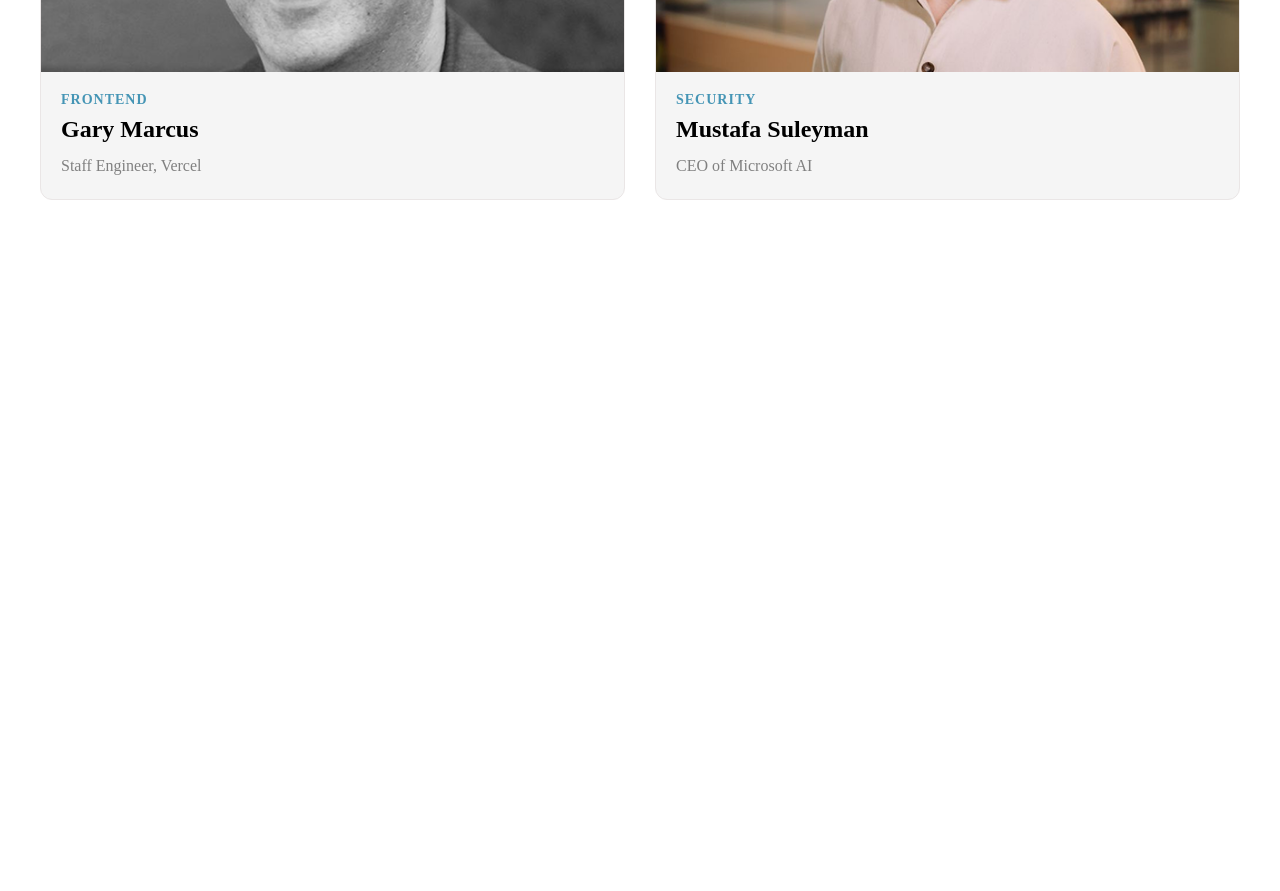
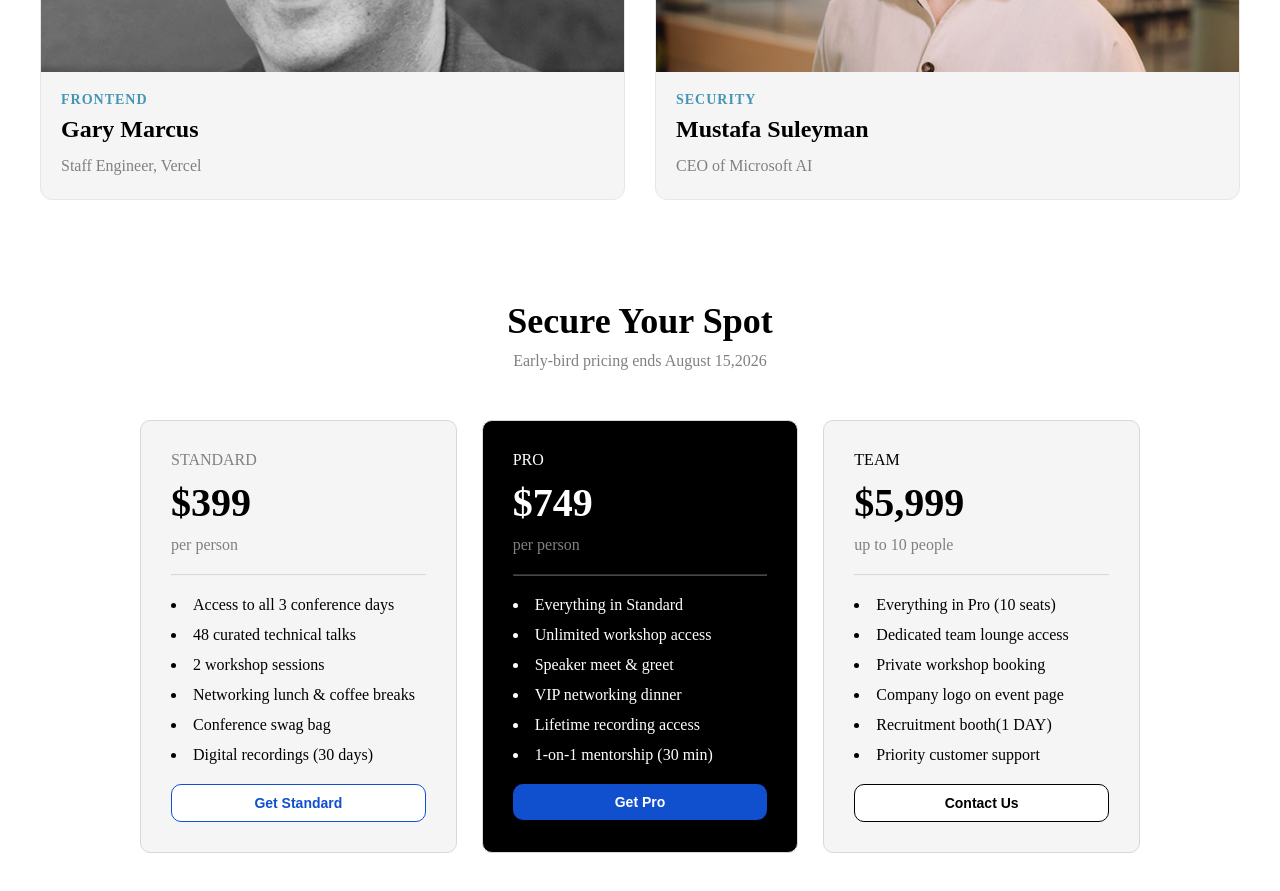
Before and after one commit to ahmnoman176/ph-assignment-1, a plain HTML site: page index.html in a window 1280 px wide. Shown: the part 1756-2647 px from the top of the page. Before the commit the page ends 2056 px from the top, so only its background shows below. Drawn offline with Linux system fonts and the light colour scheme.

Commit message:
card section added

```diff
--- a/index.html
+++ b/index.html
@@ -74,6 +74,61 @@
       </section>
       <!-- Speaker Section ends -->
 
+      <section class="card-root container">
+        <div class="card-up-text">
+            <h3>Secure Your Spot</h3>
+            <p class="small-gray-text">Early-bird pricing ends August 15,2026</p>
+        </div>
+        <div class="card-content">
+            <div>
+                <p class="small-gray-text">STANDARD</p>
+                <h3>$399</h3>
+                <p class="small-gray-text">per person</p>
+                <hr>
+                <ul class="card-list">
+                    <li>Access to all 3 conference days</li>
+                    <li>48 curated technical talks</li>
+                    <li>2 workshop sessions</li>
+                    <li>Networking lunch & coffee breaks</li>
+                    <li>Conference swag bag</li>
+                    <li>Digital recordings (30 days)</li>
+                </ul>
+                <button class="card-btn common-out-btn">Get Standard</button>
+            </div>
+            <div class="second-card">
+                <p>PRO</p>
+                <h3>$749</h3>
+                <p class="small-gray-text">per person</p>
+                <hr>
+                <ul class="card-list">
+                    <li>Everything in Standard</li>
+                    <li>Unlimited workshop access</li>
+                    <li>Speaker meet & greet</li>
+                    <li>VIP networking dinner</li>
+                    <li>Lifetime recording access</li>
+                    <li>1-on-1 mentorship (30 min)</li>
+                </ul>
+                <button class="card-btn common-btn">Get Pro</button>
+            </div>
+            <div>
+                <p>TEAM</p>
+                <h3>$5,999</h3>
+                <p class="small-gray-text">up to 10 people</p>
+                <hr>
+                <ul class="card-list">
+                    <li>Everything in Pro (10 seats)</li>
+                    <li>Dedicated team lounge access</li>
+                    <li>Private workshop booking</li>
+                    <li>Company logo on event page</li>
+                    <li>Recruitment booth(1 DAY)</li>
+                    <li>    Priority customer support</li>
+                </ul>
+                <button class="card-btn card-normal-btn">Contact Us</button>
+            </div>
+        </div>
+       </section>
+       <!-- Card section ends -->
+
 
 
 
--- a/style.css
+++ b/style.css
@@ -168,3 +168,61 @@
     padding: 10px 20px 20px;
     line-height: 1.6;
 }
+
+
+/* Card CSS */
+.card-root{
+    max-width: 1000px;
+    margin: 100px auto;
+}
+
+.card-up-text{
+    text-align: center;
+    margin-bottom: 50px;
+}
+
+.card-up-text h3{
+    font-size: 36px;
+    margin-bottom: 10px;
+}
+
+.card-content{
+    display: grid;
+    grid-template-columns: repeat(3,1fr);
+    gap: 25px;
+}
+
+.card-content div{
+    background-color: rgb(246,245,245);
+    padding: 30px;
+    border-radius: 10px;
+    border: 1px solid rgb(216,216,216);
+}
+
+.card-content h3{
+    font-size: 40px;
+    margin: 10px 0;
+}
+
+.card-list{
+    list-style: inside;
+    margin: 20px 0;
+}
+
+.card-list li{
+    margin-bottom: 12px;
+}
+
+.card-btn{
+    width: 100%;
+}
+
+hr{
+    opacity: .3;
+    margin: 20px 0;
+}
+
+.second-card{
+    background-color: black !important;
+    color: white !important;
+}
```
